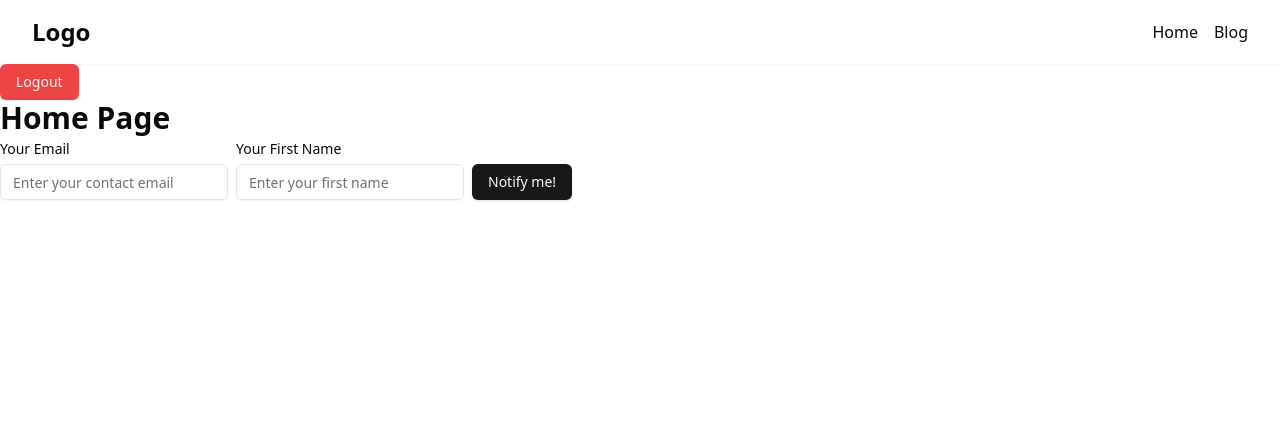
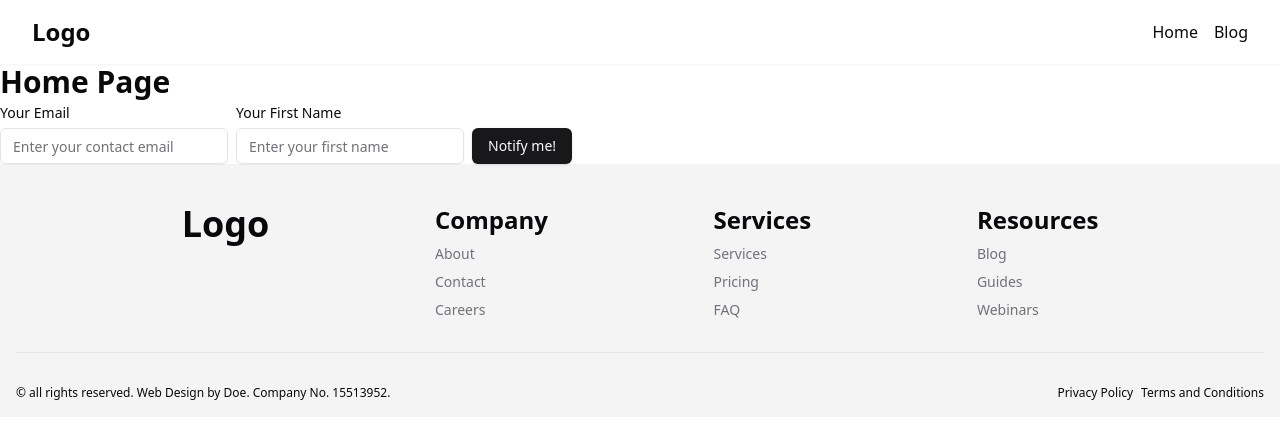
Before and after one commit to JamieDoe/sales-psychology-saas-marketing-site, a Next.js app: page / in a window 1280 px wide. Shown: the top 438 px of the page. Built offline with nearby package versions, Linux system fonts and the light colour scheme; no server answers.

Commit message:
[SCRUM-22] - Created footer

```diff
--- a/src/app/layout.tsx
+++ b/src/app/layout.tsx
@@ -1,6 +1,6 @@
 import type { Metadata } from 'next';
 import './globals.css';
-import { LogoutButton, Toaster, NavBar } from '@/components';
+import { Toaster, NavBar, Footer } from '@/components';
 
 export const metadata: Metadata = {
   title: 'Sales Psychology Marekting Site',
@@ -16,9 +16,9 @@ export default function RootLayout({
     <html lang="en">
       <body>
         <NavBar />
-        <LogoutButton />
         <main>{children}</main>
         <Toaster />
+        <Footer />
       </body>
     </html>
   );
--- /dev/null
+++ b/src/components/Footer.tsx
@@ -0,0 +1,71 @@
+import Link from 'next/link';
+
+import { Separator } from '@/components';
+
+const links = [
+  {
+    title: 'Company',
+    links: [
+      { title: 'About', href: '/about' },
+      { title: 'Contact', href: '/contact' },
+      { title: 'Careers', href: '/careers' },
+    ],
+  },
+  {
+    title: 'Services',
+    links: [
+      { title: 'Services', href: '/services' },
+      { title: 'Pricing', href: '/pricing' },
+      { title: 'FAQ', href: '/faq' },
+    ],
+  },
+  {
+    title: 'Resources',
+    links: [
+      { title: 'Blog', href: '/blog' },
+      { title: 'Guides', href: '/guides' },
+      { title: 'Webinars', href: '/webinars' },
+    ],
+  },
+];
+
+export default function Footer() {
+  return (
+    <footer className="bg-muted px-4 pt-10 pb-4">
+      <div className="container mx-auto space-y-8">
+        <div className="flex justify-evenly">
+          <div>
+            <Link href="/" className="text-4xl font-bold">
+              Logo
+            </Link>
+          </div>
+
+          {links.map((link) => (
+            <div key={link.title} className="flex flex-col space-y-2">
+              <h3>{link.title}</h3>
+              {link.links.map((item) => (
+                <Link
+                  className="text-muted-foreground text-sm hover:text-primary duration-100"
+                  key={item.title}
+                  href={item.href}
+                >
+                  {item.title}
+                </Link>
+              ))}
+            </div>
+          ))}
+        </div>
+        <Separator />
+        <div className="flex justify-between text-xs">
+          <p className="text-xs">
+            © all rights reserved. Web Design by Doe. Company No. 15513952.
+          </p>
+          <div className="space-x-2">
+            <Link href="/privacy-policy">Privacy Policy</Link>
+            <Link href="/terms-and-conditions">Terms and Conditions</Link>
+          </div>
+        </div>
+      </div>
+    </footer>
+  );
+}
--- /dev/null
+++ b/src/components/ui/separator.tsx
@@ -0,0 +1,31 @@
+"use client"
+
+import * as React from "react"
+import * as SeparatorPrimitive from "@radix-ui/react-separator"
+
+import { cn } from "@/lib/utils"
+
+const Separator = React.forwardRef<
+  React.ElementRef<typeof SeparatorPrimitive.Root>,
+  React.ComponentPropsWithoutRef<typeof SeparatorPrimitive.Root>
+>(
+  (
+    { className, orientation = "horizontal", decorative = true, ...props },
+    ref
+  ) => (
+    <SeparatorPrimitive.Root
+      ref={ref}
+      decorative={decorative}
+      orientation={orientation}
+      className={cn(
+        "shrink-0 bg-border",
+        orientation === "horizontal" ? "h-[1px] w-full" : "h-full w-[1px]",
+        className
+      )}
+      {...props}
+    />
+  )
+)
+Separator.displayName = SeparatorPrimitive.Root.displayName
+
+export { Separator }
```
